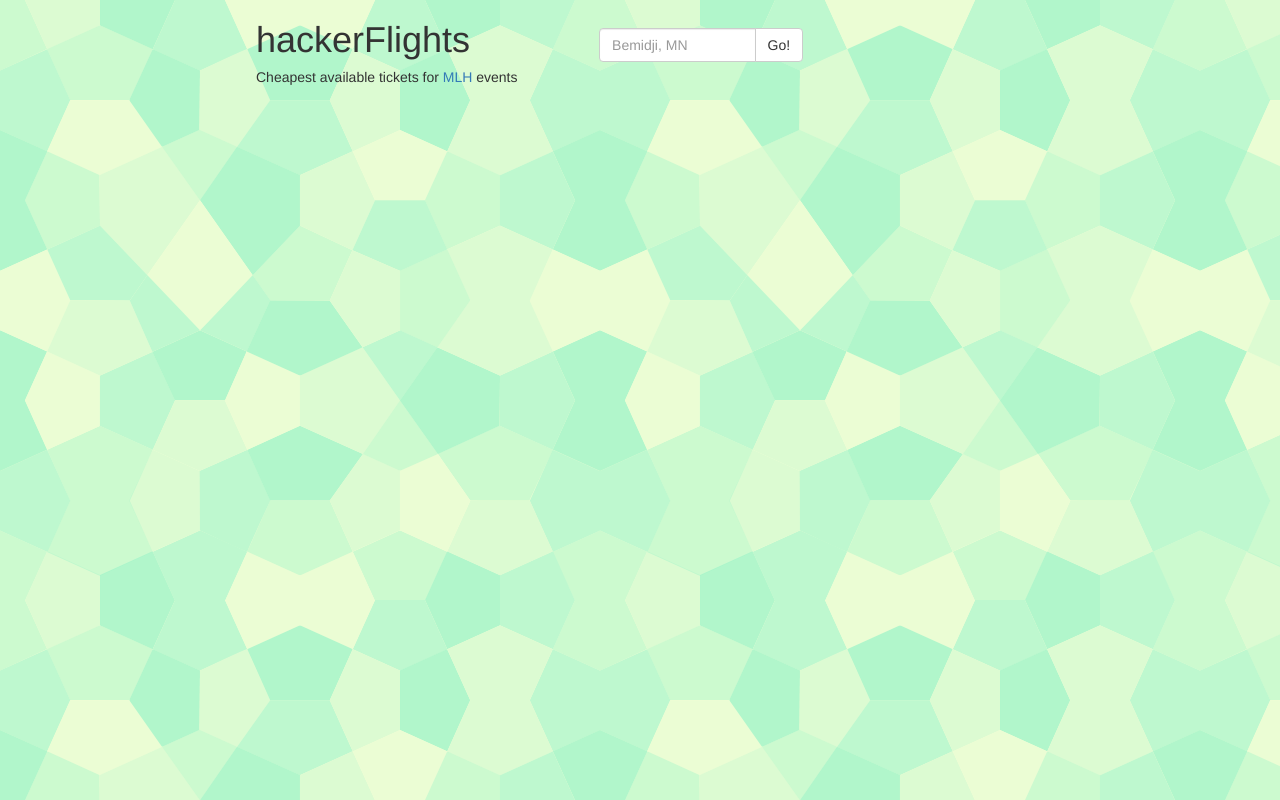
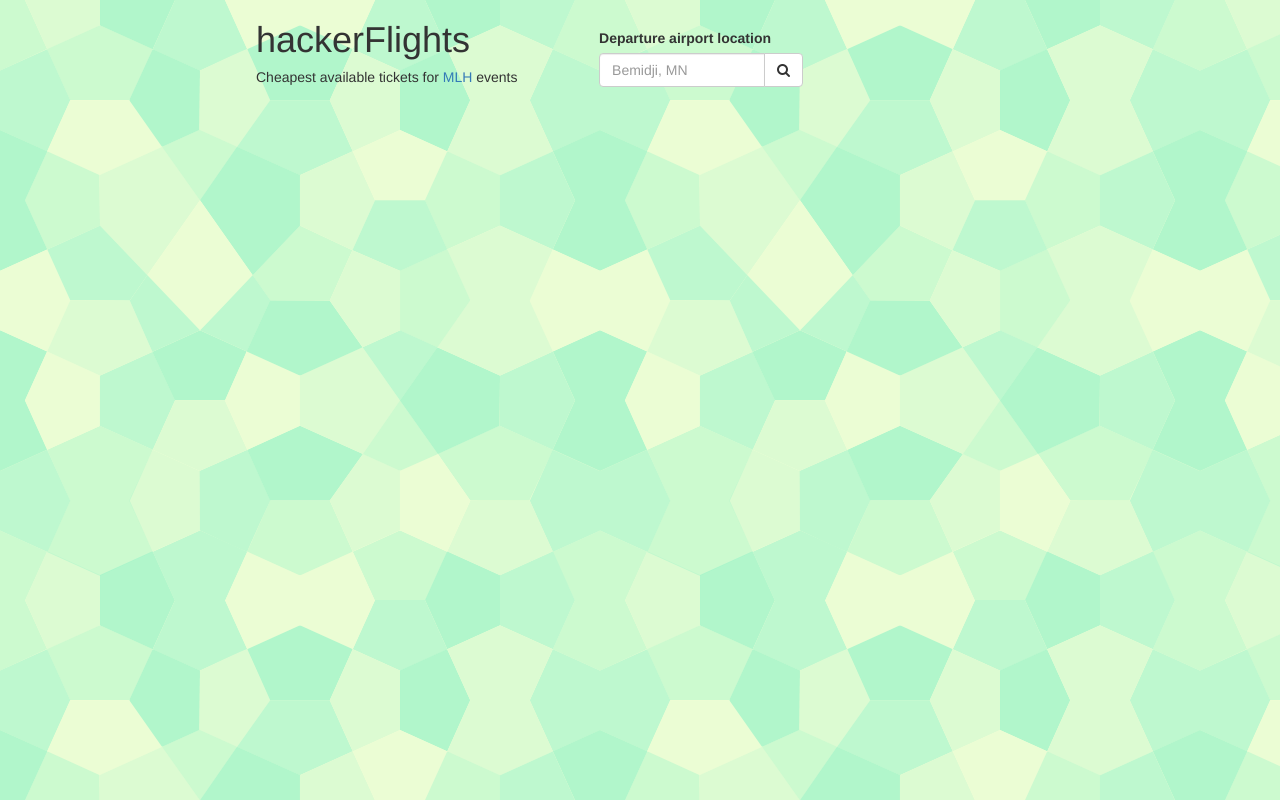
Before and after one commit to tinyfire9/hacker-flights, a website: page client/views/index.html in a window 1280 px wide. Drawn offline with nearby package versions, Linux system fonts and the light colour scheme; some packages are replaced by stand-ins of ours.

Commit message:
[FEATURE] replace the value of the button with an icon

```diff
--- a/client/views/index.html
+++ b/client/views/index.html
@@ -7,6 +7,7 @@
 	<script type="text/javascript" src="../js/library/angular-resource.js"></script>
 	<script src="https://ajax.googleapis.com/ajax/libs/angularjs/1.3.13/angular-animate.min.js"></script>
 
+	<link rel="stylesheet" href="//maxcdn.bootstrapcdn.com/font-awesome/4.3.0/css/font-awesome.min.css">
 	<link rel="stylesheet" href="https://maxcdn.bootstrapcdn.com/bootstrap/3.3.2/css/bootstrap.min.css">
 	<link rel="stylesheet" href="../css/custom.css">
 	<script src="../js/app.js"></script>
@@ -20,10 +21,12 @@
 				</div>
 				<div class="inputField">
 						 <div class="col-lg-6">
+							<label>Departure airport location</label>
+						 	<br>
 						    <div class="input-group">
-						      <input type="text" class="form-control" ng-model="airportLocation" placeholder="Bemidji, MN" required="required">
-						      <span class="input-group-btn">
-						        <button class="btn btn-default" ng-click="displayHackathons()">Go!</button>
+						      	<input type="text" class="form-control" ng-model="airportLocation" placeholder="Bemidji, MN" required="required">
+						      	<span class="input-group-btn">
+						        <button class="btn btn-default" ng-click="displayHackathons()"><i class="fa fa-search"></i></button>
 						      </span>
 						    </div><!-- /input-group -->
 						  </div><!-- /.col-lg-6 -->
```
